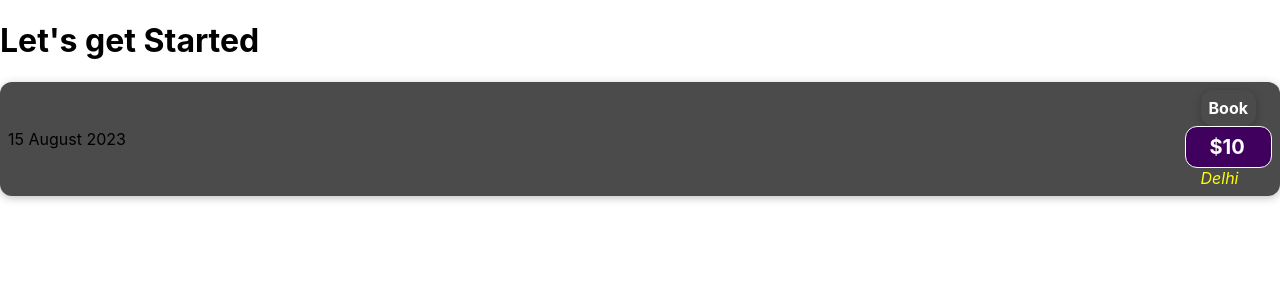
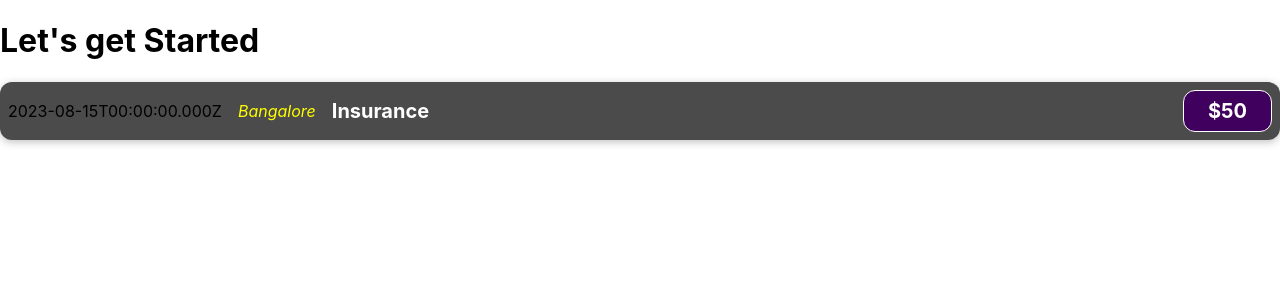
Before and after one commit to revivesanjeev/Expense_Tracker_react_js, a React (Create React App) app: page / in a window 1280 px wide. Shown: the top 300 px of the page. Built offline with nearby package versions, Linux system fonts and the light colour scheme.

Commit message:
writing js code inside jsx for dynamic data to be passed

```diff
--- a/src/componets/ExpenseItem.js
+++ b/src/componets/ExpenseItem.js
@@ -1,13 +1,18 @@
 import "./ExpenseItem.css";
 
 function ExpenseItem() {
+  const expenseDate = new Date(2023, 7, 15).toISOString();
+  const expenseTitle = "Insurance";
+  const expenseAmount = 50;
+  const expenseLocation = "Bangalore";
+
   return (
     <div className="expense-item">
-      <div>15 August 2023</div>
-      <div>
-        <h2 className="expense-item expense-item__description">Book</h2>
-        <div className="expense-item__price expense-item__description">$10</div>
-        <div className="expense-item__location"> Delhi</div>
+      <div>{expenseDate}</div>
+      <div className="expense-item__location">{expenseLocation}</div>
+      <div className="expense-item__description">
+        <h2>{expenseTitle}</h2>
+        <div className="expense-item__price">${expenseAmount}</div>
       </div>
     </div>
   );
```
